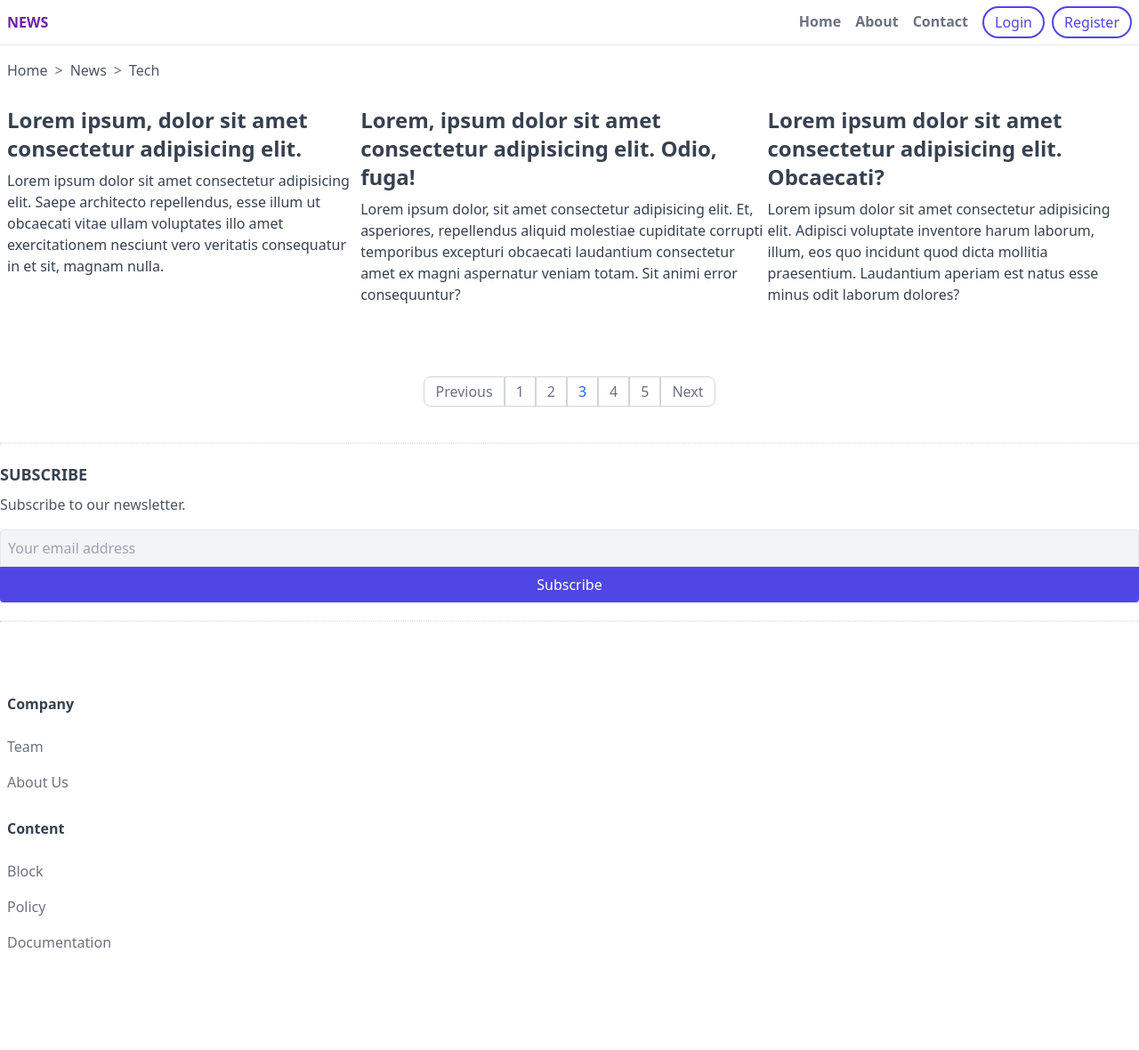
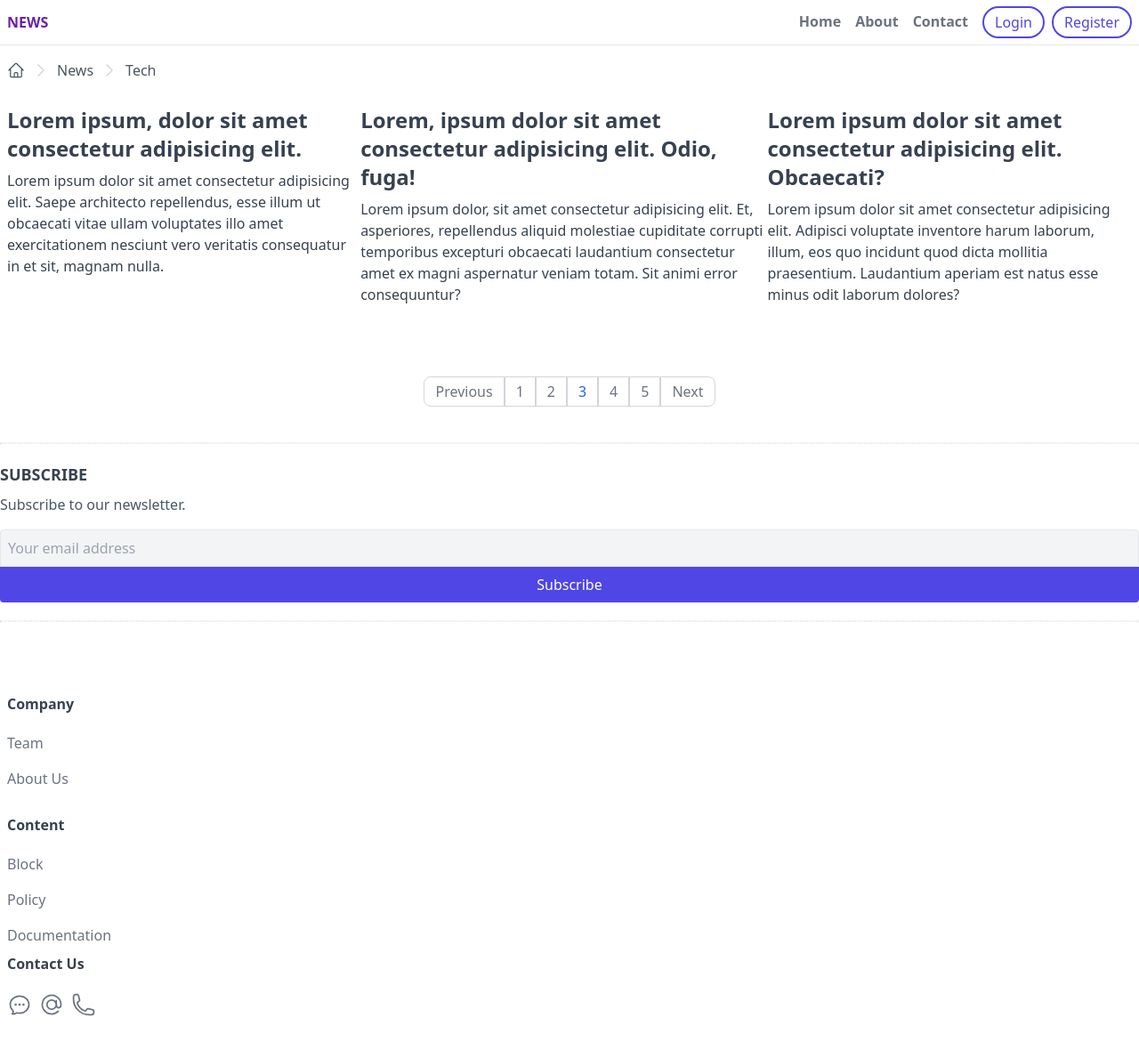
Before and after one commit to BogdanGlazkov/tailwindcss-news, a website: page index.html in a window 1280 px wide. Shown: the whole page at 89% size. Before the commit the page ends 1119 px from the top, so only its background shows below. Drawn offline with Linux system fonts and the light colour scheme.

Commit message:
Add icons

```diff
--- a/index.html
+++ b/index.html
@@ -27,10 +27,55 @@
       <!-- Breadcrumbs -->
       <div class="px-2 flex items-center">
         <div class="py-4 overflow-y-auto whitespace-nowrap flex items-center">
-          <a class="text-gray-600 hover:text-gray-900" href="#">Home</a>
-          <span class="mx-2 text-gray-500 hover:text-gray-900">&gt;</span>
+          <a class="text-gray-600 hover:text-gray-900" href="#">
+            <svg
+              xmlns="http://www.w3.org/2000/svg"
+              fill="none"
+              viewBox="0 0 24 24"
+              stroke-width="1.5"
+              stroke="currentColor"
+              class="w-5 h-5"
+            >
+              <path
+                stroke-linecap="round"
+                stroke-linejoin="round"
+                d="M2.25 12l8.954-8.955c.44-.439 1.152-.439 1.591 0L21.75 12M4.5 9.75v10.125c0 .621.504 1.125 1.125 1.125H9.75v-4.875c0-.621.504-1.125 1.125-1.125h2.25c.621 0 1.125.504 1.125 1.125V21h4.125c.621 0 1.125-.504 1.125-1.125V9.75M8.25 21h8.25"
+              />
+            </svg>
+          </a>
+          <span class="mx-2 text-gray-300 hover:text-gray-900">
+            <svg
+              xmlns="http://www.w3.org/2000/svg"
+              fill="none"
+              viewBox="0 0 24 24"
+              stroke-width="1.5"
+              stroke="currentColor"
+              class="w-5 h-5"
+            >
+              <path
+                stroke-linecap="round"
+                stroke-linejoin="round"
+                d="M8.25 4.5l7.5 7.5-7.5 7.5"
+              />
+            </svg>
+          </span>
           <a class="text-gray-600" href="#">News</a>
-          <span class="mx-2 text-gray-500 hover:text-gray-900">&gt;</span>
+          <span class="mx-2 text-gray-300 hover:text-gray-900">
+            <svg
+              xmlns="http://www.w3.org/2000/svg"
+              fill="none"
+              viewBox="0 0 24 24"
+              stroke-width="1.5"
+              stroke="currentColor"
+              class="w-5 h-5"
+            >
+              <path
+                stroke-linecap="round"
+                stroke-linejoin="round"
+                d="M8.25 4.5l7.5 7.5-7.5 7.5"
+              />
+            </svg>
+          </span>
           <a class="text-gray-600" href="#">Tech</a>
         </div>
       </div>
@@ -126,7 +171,7 @@
     <footer class="bordet-t mt-10 py-10 px-2">
       <div>
         <div class="mb-5">
-          <h3 class="font-semibold text-gray-700 mb-4">Company</h3>
+          <h3 class="font-semibold text-gray-700 mb-3">Company</h3>
           <ul>
             <li><a class="footer-link" href="#">Team</a></li>
             <li><a class="footer-link" href="#">About Us</a></li>
@@ -134,13 +179,72 @@
         </div>
 
         <div>
-          <h3 class="font-semibold text-gray-700 mb-4">Content</h3>
+          <h3 class="font-semibold text-gray-700 mb-3">Content</h3>
           <ul>
             <li><a class="footer-link" href="#">Block</a></li>
             <li><a class="footer-link" href="#">Policy</a></li>
             <li><a class="footer-link" href="#">Documentation</a></li>
           </ul>
         </div>
+
+        <div>
+          <h3 class="font-semibold text-gray-700 mb-3">Contact Us</h3>
+          <ul class="flex">
+            <li class="mr-2">
+              <a class="footer-link" href="#">
+                <svg
+                  xmlns="http://www.w3.org/2000/svg"
+                  fill="none"
+                  viewBox="0 0 24 24"
+                  stroke-width="1.5"
+                  stroke="currentColor"
+                  class="w-7 h-7"
+                >
+                  <path
+                    stroke-linecap="round"
+                    stroke-linejoin="round"
+                    d="M8.625 12a.375.375 0 11-.75 0 .375.375 0 01.75 0zm0 0H8.25m4.125 0a.375.375 0 11-.75 0 .375.375 0 01.75 0zm0 0H12m4.125 0a.375.375 0 11-.75 0 .375.375 0 01.75 0zm0 0h-.375M21 12c0 4.556-4.03 8.25-9 8.25a9.764 9.764 0 01-2.555-.337A5.972 5.972 0 015.41 20.97a5.969 5.969 0 01-.474-.065 4.48 4.48 0 00.978-2.025c.09-.457-.133-.901-.467-1.226C3.93 16.178 3 14.189 3 12c0-4.556 4.03-8.25 9-8.25s9 3.694 9 8.25z"
+                  />
+                </svg>
+              </a>
+            </li>
+            <li class="mr-2">
+              <a class="footer-link" href="#">
+                <svg
+                  xmlns="http://www.w3.org/2000/svg"
+                  fill="none"
+                  viewBox="0 0 24 24"
+                  stroke-width="1.5"
+                  stroke="currentColor"
+                  class="w-7 h-7"
+                >
+                  <path
+                    stroke-linecap="round"
+                    d="M16.5 12a4.5 4.5 0 11-9 0 4.5 4.5 0 019 0zm0 0c0 1.657 1.007 3 2.25 3S21 13.657 21 12a9 9 0 10-2.636 6.364M16.5 12V8.25"
+                  />
+                </svg>
+              </a>
+            </li>
+            <li>
+              <a class="footer-link" href="#">
+                <svg
+                  xmlns="http://www.w3.org/2000/svg"
+                  fill="none"
+                  viewBox="0 0 24 24"
+                  stroke-width="1.5"
+                  stroke="currentColor"
+                  class="w-7 h-7"
+                >
+                  <path
+                    stroke-linecap="round"
+                    stroke-linejoin="round"
+                    d="M2.25 6.75c0 8.284 6.716 15 15 15h2.25a2.25 2.25 0 002.25-2.25v-1.372c0-.516-.351-.966-.852-1.091l-4.423-1.106c-.44-.11-.902.055-1.173.417l-.97 1.293c-.282.376-.769.542-1.21.38a12.035 12.035 0 01-7.143-7.143c-.162-.441.004-.928.38-1.21l1.293-.97c.363-.271.527-.734.417-1.173L6.963 3.102a1.125 1.125 0 00-1.091-.852H4.5A2.25 2.25 0 002.25 4.5v2.25z"
+                  />
+                </svg>
+              </a>
+            </li>
+          </ul>
+        </div>
       </div>
     </footer>
   </body>
```
Also changed, not shown: public/styles.css.
